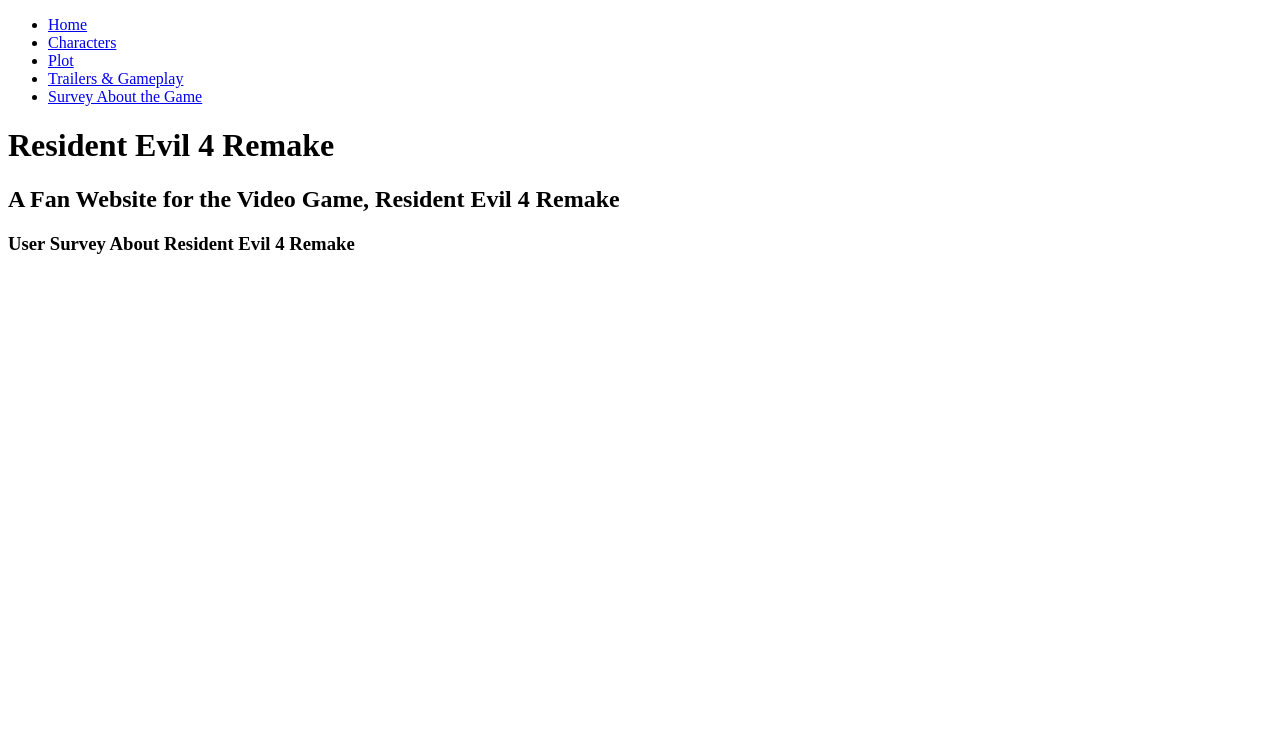
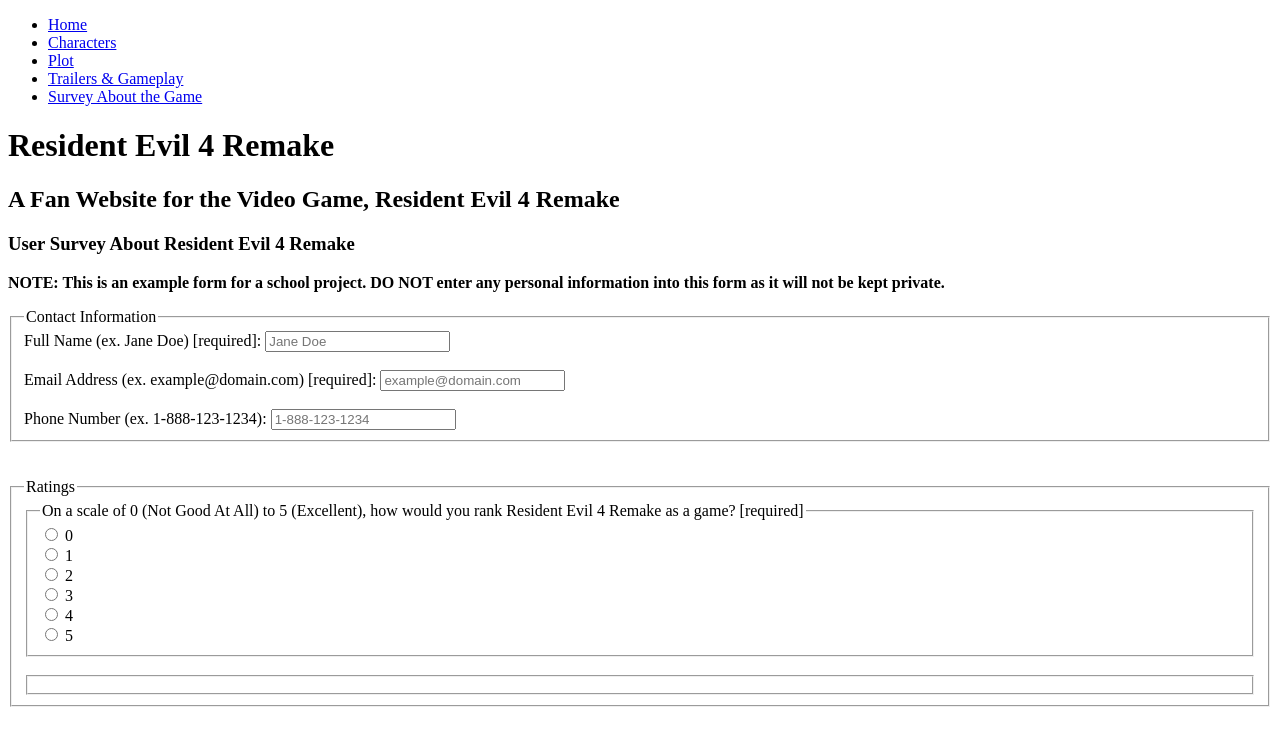
Before and after one commit to mrhardman23/re4-remake-fansite, a plain HTML site: page game-survey.html in a window 1280 px wide. Drawn offline with Linux system fonts and the light colour scheme.

Commit message:
Add form content part 1

```diff
--- a/game-survey.html
+++ b/game-survey.html
@@ -28,5 +28,109 @@
     <h2>A Fan Website for the Video Game, Resident Evil 4 Remake</h2>
 
     <h3>User Survey About Resident Evil 4 Remake</h3>
+
+    <p>
+      <b>
+        NOTE: This is an example form for a school project. DO NOT enter any
+        personal information into this form as it will not be kept private.
+      </b>
+    </p>
+    <form method="get" name="game-survey" id="survey">
+      <fieldset form="survey">
+        <legend>Contact Information</legend>
+        <!--
+          Remember that the for in a label is linked to the id of an input.
+        -->
+        <label for="full-name">Full Name (ex. Jane Doe) [required]:</label>
+        <input
+          type="text"
+          id="full-name"
+          name="name"
+          placeholder="Jane Doe"
+          required />
+        <br />
+        <br />
+
+        <label for="email-addr">
+          Email Address (ex. example@domain.com) [required]:
+        </label>
+        <input
+          type="email"
+          id="email-addr"
+          name="email"
+          placeholder="example@domain.com"
+          required />
+        <br />
+        <br />
+
+        <label for="phone-num">Phone Number (ex. 1-888-123-1234):</label>
+        <input
+          type="tel"
+          id="phone-num"
+          name="phoneNum"
+          placeholder="1-888-123-1234" />
+      </fieldset>
+      <br />
+      <br />
+
+      <fieldset form="survey">
+        <legend>Ratings</legend>
+        <fieldset form="survey">
+          <legend>
+            On a scale of 0 (Not Good At All) to 5 (Excellent), how would you
+            rank Resident Evil 4 Remake as a game? [required]
+          </legend>
+          <input
+            type="radio"
+            name="gameRank"
+            id="zero-rank-game"
+            value="0"
+            required />
+          <label for="zero-rank-game">0</label>
+          <br />
+          <input
+            type="radio"
+            name="gameRank"
+            id="one-rank-game"
+            value="1"
+            required />
+          <label for="one-rank-game">1</label>
+          <br />
+          <input
+            type="radio"
+            name="gameRank"
+            id="two-rank-game"
+            value="2"
+            required />
+          <label for="two-rank-game">2</label>
+          <br />
+          <input
+            type="radio"
+            name="gameRank"
+            id="three-rank-game"
+            value="3"
+            required />
+          <label for="three-rank-game">3</label>
+          <br />
+          <input
+            type="radio"
+            name="gameRank"
+            id="four-rank-game"
+            value="4"
+            required />
+          <label for="four-rank-game">4</label>
+          <br />
+          <input
+            type="radio"
+            name="gameRank"
+            id="five-rank-game"
+            value="5"
+            required />
+          <label for="five-rank-game">5</label>
+        </fieldset>
+        <br />
+        <fieldset form="survey"></fieldset>
+      </fieldset>
+    </form>
   </body>
 </html>
```
